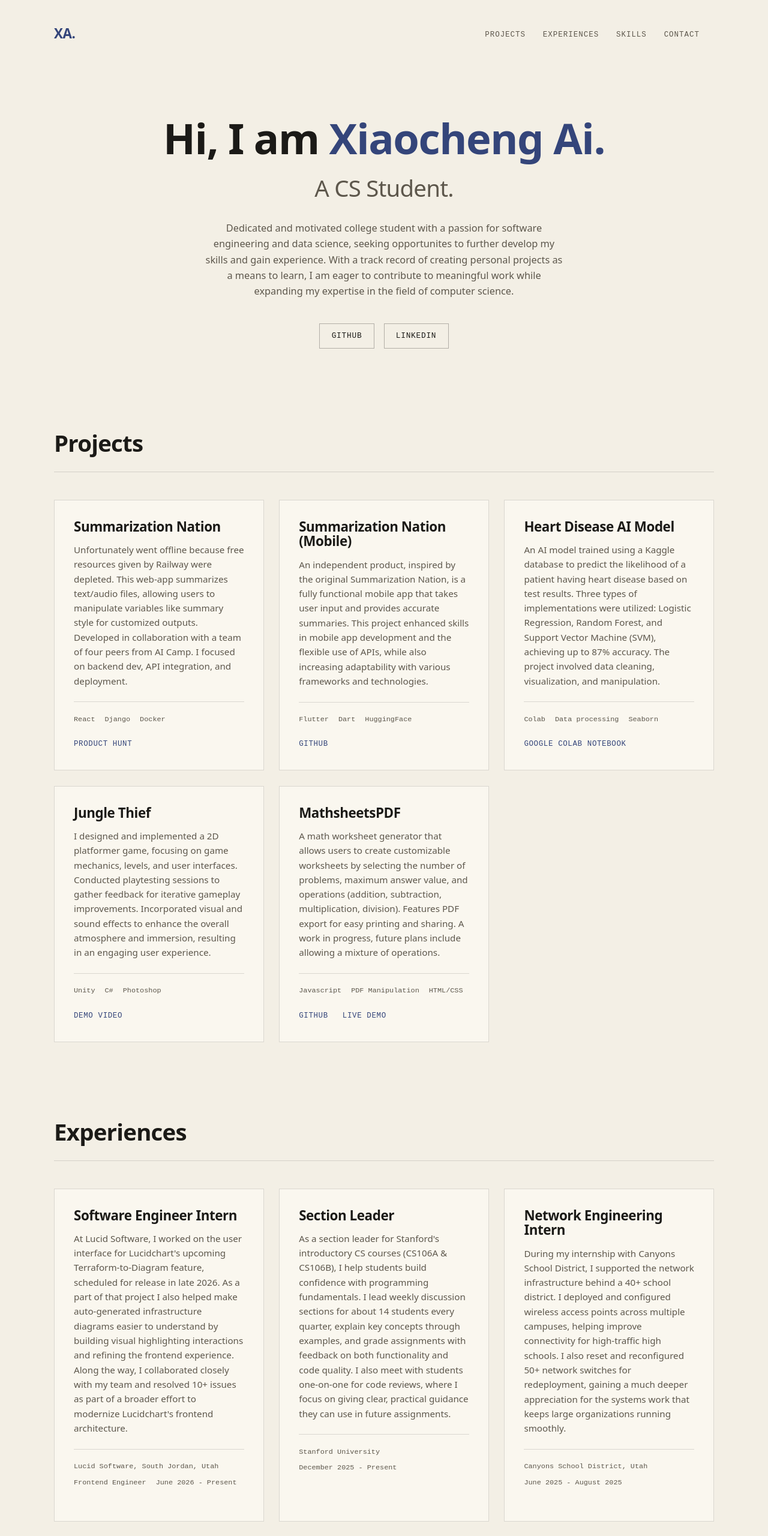
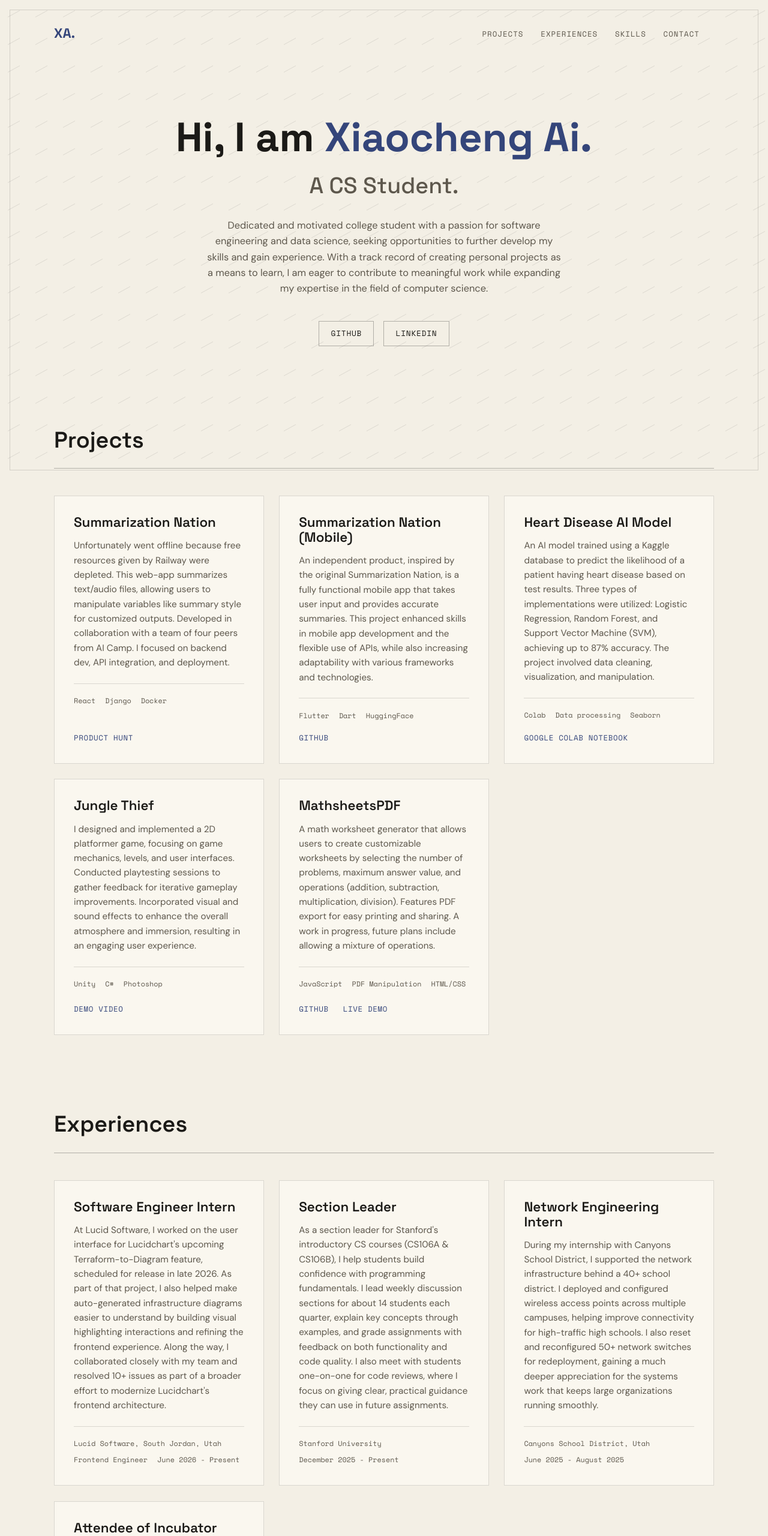
Before and after one commit to xai9440/xai9440.github.io, a plain HTML site: page index.html in a window 1280 px wide. Shown: the top 2560 px of the page at 60% size. Drawn offline with nearby package versions, Linux system fonts and the light colour scheme.

Commit message:
visual polish v2

```diff
--- a/index.html
+++ b/index.html
@@ -7,7 +7,7 @@
     <link rel="preconnect" href="https://fonts.googleapis.com" />
     <link rel="preconnect" href="https://fonts.gstatic.com" crossorigin />
     <link
-      href="https://fonts.googleapis.com/css2?family=Poppins:wght@400;500;700&display=swap"
+      href="https://fonts.googleapis.com/css2?family=DM+Sans:wght@400;500;700&amp;family=Space+Grotesk:wght@500;600;700&amp;family=Space+Mono&amp;display=swap"
       rel="stylesheet"
     />
     <script
@@ -18,11 +18,14 @@
     <title>Xiaocheng Ai</title>
   </head>
   <body class="dark" id="top">
+    <canvas class="field" aria-hidden="true"></canvas>
+    <div class="frame" aria-hidden="true"></div>
+    <div class="cursor-dot" aria-hidden="true"></div>
+    <div class="cursor-ring" aria-hidden="true"></div>
+
     <header class="header center">
       <h3>
-        <a href="https://xai9440.github.io" class="link"
-          >XA.</a
-        >
+        <a href="https://xai9440.github.io" class="logo"><span>XA.</span></a>
       </h3>
 
       <nav class="nav center">
@@ -58,7 +61,7 @@
         <h2 class="about__role">A CS Student.</h2>
         <p class="about__desc">
           Dedicated and motivated college student with a passion for software engineering and data science,
-            seeking opportunites to further develop my skills and gain experience.
+          seeking opportunities to further develop my skills and gain experience.
           With a track record of creating personal projects as a means to learn, I am eager to contribute to
           meaningful work while expanding my expertise in the field of computer science.
         </p>
@@ -179,7 +182,7 @@
               mixture of operations.
             </p>
             <ul class="project__stack">
-              <li class="project__stack-item">Javascript</li>
+              <li class="project__stack-item">JavaScript</li>
               <li class="project__stack-item">PDF Manipulation</li>
               <li class="project__stack-item">HTML/CSS</li>
             </ul>
@@ -210,7 +213,7 @@
             <h3>Software Engineer Intern</h3>
             <p class="project__description">
               At Lucid Software, I worked on the user interface for Lucidchart's upcoming Terraform-to-Diagram
-              feature, scheduled for release in late 2026. As a part of that project I also helped make auto-generated
+              feature, scheduled for release in late 2026. As part of that project, I also helped make auto-generated
               infrastructure diagrams easier to understand by building visual highlighting interactions and refining
               the frontend experience. Along the way, I collaborated closely with my team and resolved 10+ issues as
               part of a broader effort to modernize Lucidchart's frontend architecture.
@@ -226,9 +229,9 @@
             <h3>Section Leader</h3>
             <p class="project__description">
               As a section leader for Stanford's introductory CS courses (CS106A &amp; CS106B), I help students build
-              confidence with programming fundamentals. I lead weekly discussion sections for about 14 students every quarter,
-              explain key concepts through examples, and grade assignments with feedback on both functionality and
-              code quality. I also meet with students one-on-one for code reviews, where I focus on giving clear,
+              confidence with programming fundamentals. I lead weekly discussion sections for about 14 students each
+              quarter, explain key concepts through examples, and grade assignments with feedback on both functionality
+              and code quality. I also meet with students one-on-one for code reviews, where I focus on giving clear,
               practical guidance they can use in future assignments.
             </p>
             <ul class="project__stack">
@@ -306,6 +309,10 @@
       <p>Thanks for visiting my website!</p>
     </footer>
 
+    <button type="button" aria-label="scroll to top" class="scroll-top">
+      <i aria-hidden="true" class="fas fa-arrow-up"></i>
+    </button>
+
     <script src="./script.js"></script>
   </body>
 </html>
--- a/script.js
+++ b/script.js
@@ -9,7 +9,7 @@ const finePointer = window.matchMedia('(pointer: fine)').matches
 ===============*/
 
 const canvas = document.querySelector('.field')
-const ctx = canvas.getContext('2d')
+const ctx = canvas ? canvas.getContext('2d') : null
 
 let segments = []
 let dpr = 1
@@ -86,6 +86,7 @@ const loop = () => {
   rafId = requestAnimationFrame(loop)
 }
 
+if (canvas && ctx) {
   buildField()
   if (reduceMotion) {
     drawField() // single static frame
@@ -108,6 +109,7 @@ if (finePointer && !reduceMotion) {
       pointer.active = false
     })
   }
+}
 
 /*===============
   custom cursor (dot + trailing ring) + magnetic pull
@@ -116,6 +118,7 @@ if (finePointer && !reduceMotion) {
 if (finePointer && !reduceMotion) {
   const dot = document.querySelector('.cursor-dot')
   const ring = document.querySelector('.cursor-ring')
+  if (dot && ring) {
     body.classList.add('has-cursor')
 
     let mx = window.innerWidth / 2
@@ -159,6 +162,7 @@ if (finePointer && !reduceMotion) {
       })
     })
   }
+}
 
 /*===============
   mobile nav
@@ -166,7 +170,9 @@ if (finePointer && !reduceMotion) {
 
 const btnHamburger = document.querySelector('.nav__hamburger .fas')
 const navUl = document.querySelector('.nav__list')
+const navToggle = document.querySelector('.nav__hamburger')
 
+if (btnHamburger && navUl && navToggle) {
   const displayList = () => {
     if (btnHamburger.classList.contains('fa-bars')) {
       btnHamburger.classList.replace('fa-bars', 'fa-times')
@@ -177,13 +183,14 @@ const displayList = () => {
     }
   }
 
-document.querySelector('.nav__hamburger').addEventListener('click', displayList)
+  navToggle.addEventListener('click', displayList)
 
   navUl.querySelectorAll('.link--nav').forEach((link) =>
     link.addEventListener('click', () => {
       if (navUl.classList.contains('display-nav-list')) displayList()
     })
   )
+}
 
 /*===============
   scroll to top
@@ -191,6 +198,7 @@ navUl.querySelectorAll('.link--nav').forEach((link) =>
 
 const btnScrollTop = document.querySelector('.scroll-top')
 
+if (btnScrollTop) {
   document.addEventListener('scroll', () => {
     const scrolled =
       body.scrollTop > 500 || document.documentElement.scrollTop > 500
@@ -200,6 +208,7 @@ document.addEventListener('scroll', () => {
   btnScrollTop.addEventListener('click', () =>
     window.scrollTo({ top: 0, behavior: 'smooth' })
   )
+}
 
 /*===============
   scroll reveal
--- a/styles.css
+++ b/styles.css
@@ -52,16 +52,16 @@ h4 {
   font-family: var(--font-display);
   line-height: 1.1;
   color: var(--ink);
-  letter-spacing: -0.02em;
+  letter-spacing: 0;
 }
 
 h1 {
-  font-size: clamp(2.6rem, 7vw, 4.4rem);
+  font-size: 4.25rem;
   font-weight: 700;
 }
 
 h2 {
-  font-size: clamp(1.8rem, 4vw, 2.4rem);
+  font-size: 2.35rem;
   font-weight: 600;
 }
 
@@ -222,7 +222,7 @@ body.has-cursor .magnetic {
   font-family: var(--font-display);
   font-weight: 700;
   font-size: 1.4rem;
-  letter-spacing: -0.03em;
+  letter-spacing: 0;
   color: var(--ink);
   transition: color 0.25s ease;
 }
@@ -357,18 +357,26 @@ main {
 
 .section__title {
   width: 100%;
-  padding-bottom: 0.7em;
   margin-bottom: 1.2em;
-  border-bottom: 1px solid var(--line);
+}
+
+.section__title::after {
+  content: "";
+  display: block;
+  width: 100%;
+  height: 1px;
+  margin-top: 0.7em;
+  background-color: var(--line-strong);
 }
 
 .nav__list {
   margin-right: 1.5em;
   display: flex;
+  gap: 1.8em;
 }
 
 .nav__list-item {
-  margin-left: 1.8em;
+  margin: 0;
 }
 
 .nav__hamburger {
@@ -482,7 +490,7 @@ main {
   display: flex;
   flex-wrap: wrap;
   gap: 0.5em 1em;
-  margin: 1.4em 0;
+  margin: 1.4em 0 0;
   padding-top: 1.2em;
   border-top: 1px solid var(--line);
 }
@@ -498,6 +506,13 @@ main {
   flex-wrap: wrap;
   gap: 1.5em;
   margin-top: auto;
+  padding-top: 1.4em;
+}
+
+.project > .footer__link {
+  align-self: flex-start;
+  margin-top: auto;
+  padding-top: 1.4em;
 }
 
 .footer__link {
@@ -551,6 +566,13 @@ main {
   flex-wrap: wrap;
   gap: 1em;
   justify-content: center;
+  max-width: 100%;
+}
+
+.contact__items .btn {
+  max-width: 100%;
+  overflow-wrap: anywhere;
+  text-align: center;
 }
 
 .contact__items .link--icon::before {
@@ -618,6 +640,16 @@ main {
   responsive
 ===============*/
 
+@media (max-width: 800px) {
+  h1 {
+    font-size: 3.2rem;
+  }
+
+  h2 {
+    font-size: 2rem;
+  }
+}
+
 @media (max-width: 600px) {
   :root {
     --frame-inset: 8px;
@@ -626,6 +658,18 @@ main {
   .header {
     height: 5.5em;
     width: 88%;
+  }
+
+  h1 {
+    font-size: 2.55rem;
+  }
+
+  h2 {
+    font-size: 1.8rem;
+  }
+
+  h3 {
+    font-size: 1.25rem;
   }
 
   main {
@@ -643,7 +687,7 @@ main {
   .nav__list {
     flex-direction: column;
     align-items: flex-start;
-    gap: 0.6em;
+    gap: 1.2em;
     padding: 5.5em 2em 2em;
     position: fixed;
     top: 0;
@@ -663,7 +707,7 @@ main {
   }
 
   .nav__list-item {
-    margin: 0.8em 0;
+    margin: 0;
   }
 
   .nav__hamburger {
```
Lines whose indentation alone changed are shown as unchanged.
